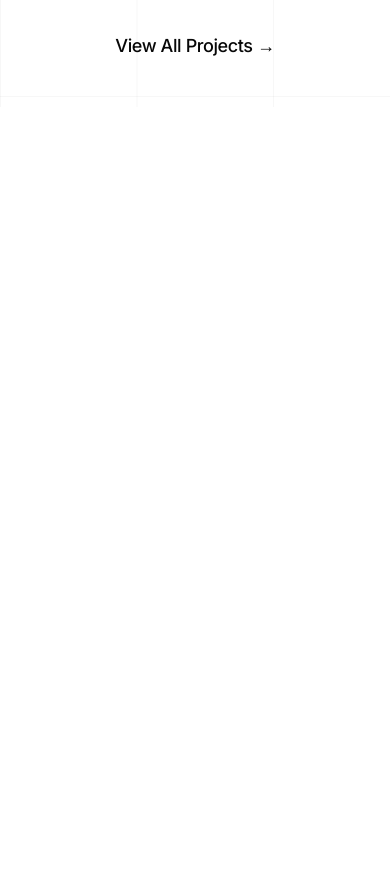
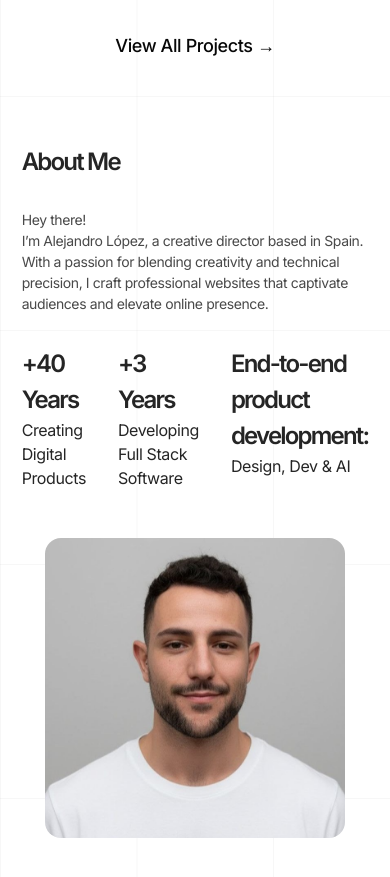
Before and after one commit to alopezbelles/portfolio-next-2026, a Next.js app: page / in a window 390 px wide. Shown: the part 840-1717 px from the top of the page. Before the commit the page ends 947 px from the top, so only its background shows below. Built offline with nearby package versions, Linux system fonts and the light colour scheme; no server answers; the database is empty.

Commit message:
integration about section

```diff
--- /dev/null
+++ b/src/components/AboutSection/AboutSection.css
@@ -0,0 +1,108 @@
+/* Importar variables centralizadas */
+@import "../../styles/variables.css";
+
+.about-content {
+  display: flex;
+  gap: var(--spacing-lg);
+}
+
+.about-info {
+  display: flex;
+  flex-direction: column;
+  gap: var(--spacing-xl);
+}
+
+.about-description {
+  font-size: var(--font-size-lg);
+  line-height: var(--line-height-relaxed);
+  color: var(--color-text-secondary);
+  margin: 0;
+  max-width: 90%;
+}
+
+.about-stats {
+  display: flex;
+  gap: var(--spacing-5xl);
+  /* justify-content: space-around; */
+  /* align-items: start; */
+}
+
+.profile-figure {
+  margin: 0;
+  flex-shrink: 0;
+}
+
+.profile-photo-about {
+  border-radius: var(--radius-xl);
+  object-fit: cover;
+  width: 400px;
+  height: 400px;
+}
+
+/* ======================
+   RESPONSIVE BREAKPOINTS
+   ====================== */
+
+@media (max-width: 1024px) {
+  .about-content {
+    gap: var(--spacing-md);
+  }
+
+  .about-stats {
+    gap: var(--spacing-4xl);
+  }
+
+  .about-description {
+    max-width: 100%;
+  }
+
+  .profile-photo-about {
+    width: 350px;
+    height: 350px;
+  }
+}
+
+@media (max-width: 768px) {
+  .about-content {
+    flex-direction: column;
+    gap: var(--spacing-lg);
+    align-items: center;
+  }
+
+  .about-stats {
+    /* flex-direction: column; */
+    gap: var(--spacing-2xl);
+  }
+
+  .about-description {
+    font-size: var(--font-size-base);
+  }
+  .profile-photo-about {
+    width: 400px;
+    height: 400px;
+  }
+}
+
+@media (max-width: 480px) {
+  .about-content {
+    gap: var(--spacing-2xl);
+  }
+
+  .about-info {
+    gap: var(--spacing-xl);
+  }
+
+  .about-stats {
+    gap: var(--spacing-xl);
+  }
+
+  .about-description {
+    font-size: var(--font-size-sm);
+    line-height: var(--line-height-normal);
+  }
+
+   .profile-photo-about {
+    width: 300px;
+    height: 300px;
+  }
+}
--- /dev/null
+++ b/src/components/AboutSection/AboutSection.tsx
@@ -0,0 +1,108 @@
+"use client";
+import Image from "next/image";
+import Link from "next/link";
+import { motion, Variants } from "framer-motion";
+// import ProjectsSection from "@/components/ProjectsSection/ProjectsSection";
+// import type { Project } from "@/types/project";
+import "./AboutSection.css";
+
+// interface HomePageProps {
+//   projects: Project[];
+// }
+
+const fadeUp: Variants = {
+  hidden: { opacity: 0, y: 40 },
+  visible: {
+    opacity: 1,
+    y: 0,
+    transition: { duration: 0.6, ease: "easeOut" },
+  },
+};
+
+const staggerContainer: Variants = {
+  hidden: {},
+  visible: {
+    transition: {
+      staggerChildren: 0.2,
+    },
+  },
+};
+
+function AboutSection() {
+  return (
+    <div className="about-section">
+      <main className="main-content">
+        <motion.section
+          className="hero-section"
+          variants={staggerContainer}
+          initial="hidden"
+          whileInView="visible"
+          viewport={{ once: true, margin: "-100px" }}
+        >
+          <header className="hero-profile"></header>
+
+          <div className="about-content">
+            <div className="about-info">
+              <motion.h1 variants={fadeUp} className="hero-title">
+                About Me
+              </motion.h1>
+              <motion.p variants={fadeUp} className="about-description">
+                Hey there!<br></br> I’m Alejandro López, a creative director
+                based in Spain. With a passion for blending creativity and
+                technical precision, I craft professional websites that
+                captivate audiences and elevate online presence.
+              </motion.p>
+              <div className="about-stats">
+                <div>
+                  <h2>+40 Years</h2>
+                  <p>Creating Digital Products</p>
+                </div>
+                <div>
+                  <h2>+3 Years</h2>
+                  <p>Developing Full Stack Software</p>
+                </div>
+                <div>
+                  <h2>End-to-end product development:</h2>
+                  <p>Design, Dev & AI</p>
+                </div>
+              </div>
+            </div>
+
+            <motion.figure className="profile-figure" variants={fadeUp}>
+              <Image
+                src="/images/image-profile.jpg"
+                alt="Alex - Frontend Developer"
+                width={400}
+                height={400}
+                priority
+                className="profile-photo-about"
+              />
+            </motion.figure>
+            {/* <motion.nav variants={fadeUp} className="hero-ctas">
+              <motion.div
+                whileHover={{ scale: 1.05 }}
+                whileTap={{ scale: 0.95 }}
+                style={{ flex: 1, display: 'flex' }}
+              >
+                <Link href="/projects" className="cta-primary" style={{ flex: 1 }}>
+                  View My Work
+                </Link>
+              </motion.div>
+              <motion.div
+                whileHover={{ scale: 1.05 }}
+                whileTap={{ scale: 0.95 }}
+                style={{ flex: 1, display: 'flex' }}
+              >
+                <Link href="/contact" className="cta-secondary" style={{ flex: 1 }}>
+                  Get in Touch
+                </Link>
+              </motion.div>
+            </motion.nav> */}
+          </div>
+        </motion.section>
+      </main>
+    </div>
+  );
+}
+
+export default AboutSection;
--- a/src/components/HomePage/HomePage.tsx
+++ b/src/components/HomePage/HomePage.tsx
@@ -3,6 +3,7 @@ import Image from "next/image";
 import Link from "next/link";
 import { motion, Variants } from "framer-motion";
 import ProjectsSection from "@/components/ProjectsSection/ProjectsSection";
+import AboutSection from "@/components/AboutSection/AboutSection";
 import type { Project } from "@/types/project";
 import "./HomePage.css";
 
@@ -40,10 +41,7 @@ function HomePage({ projects }: HomePageProps) {
           animate="visible"
         >
           <header className="hero-profile">
-            <motion.figure
-              className="profile-figure"
-              variants={fadeUp}
-            >
+            <motion.figure className="profile-figure" variants={fadeUp}>
               <Image
                 src="/images/image-profile.jpg"
                 alt="Alex - Frontend Developer"
@@ -53,10 +51,7 @@ function HomePage({ projects }: HomePageProps) {
                 className="profile-photo"
               />
             </motion.figure>
-            <motion.div
-              className="profile-info"
-              variants={fadeUp}
-            >
+            <motion.div className="profile-info" variants={fadeUp}>
               <span className="work-tag">
                 <span className="status-indicator"></span>
                 Available for work
@@ -81,18 +76,26 @@ function HomePage({ projects }: HomePageProps) {
               <motion.div
                 whileHover={{ scale: 1.05 }}
                 whileTap={{ scale: 0.95 }}
-                style={{ flex: 1, display: 'flex' }}
+                style={{ flex: 1, display: "flex" }}
               >
-                <Link href="/projects" className="cta-primary" style={{ flex: 1 }}>
+                <Link
+                  href="/projects"
+                  className="cta-primary"
+                  style={{ flex: 1 }}
+                >
                   View My Work
                 </Link>
               </motion.div>
               <motion.div
                 whileHover={{ scale: 1.05 }}
                 whileTap={{ scale: 0.95 }}
-                style={{ flex: 1, display: 'flex' }}
+                style={{ flex: 1, display: "flex" }}
               >
-                <Link href="/contact" className="cta-secondary" style={{ flex: 1 }}>
+                <Link
+                  href="/contact"
+                  className="cta-secondary"
+                  style={{ flex: 1 }}
+                >
                   Get in Touch
                 </Link>
               </motion.div>
@@ -107,6 +110,8 @@ function HomePage({ projects }: HomePageProps) {
           showViewAllLink={true}
         />
       </main>
+
+      <AboutSection />
     </div>
   );
 }
--- a/src/components/ProjectsPage/ProjectsPage.tsx
+++ b/src/components/ProjectsPage/ProjectsPage.tsx
@@ -2,6 +2,7 @@
 import { motion, Variants } from "framer-motion";
 import ProjectsFilter from "@/components/ProjectsFilter/ProjectsFilter";
 import type { Project } from "@/types/project";
+import "./ProjectsPage.css";
 
 interface ProjectsPageProps {
   projects: Project[];
--- a/src/styles/variables.css
+++ b/src/styles/variables.css
@@ -42,6 +42,7 @@
   --spacing-2xl: 3rem;      /* 48px */
   --spacing-3xl: 4rem;      /* 64px */
   --spacing-4xl: 6rem;      /* 96px */
+  --spacing-5xl: 8rem;      /* 128px */
 
   /* 🔤 Tipografía - Familias de fuentes */
   --font-sans: 'Inter', system-ui, -apple-system, sans-serif;
```
Also changed, not shown: src/components/ProjectsPage/ProjectsPage.css (added, +117 -0 lines).
